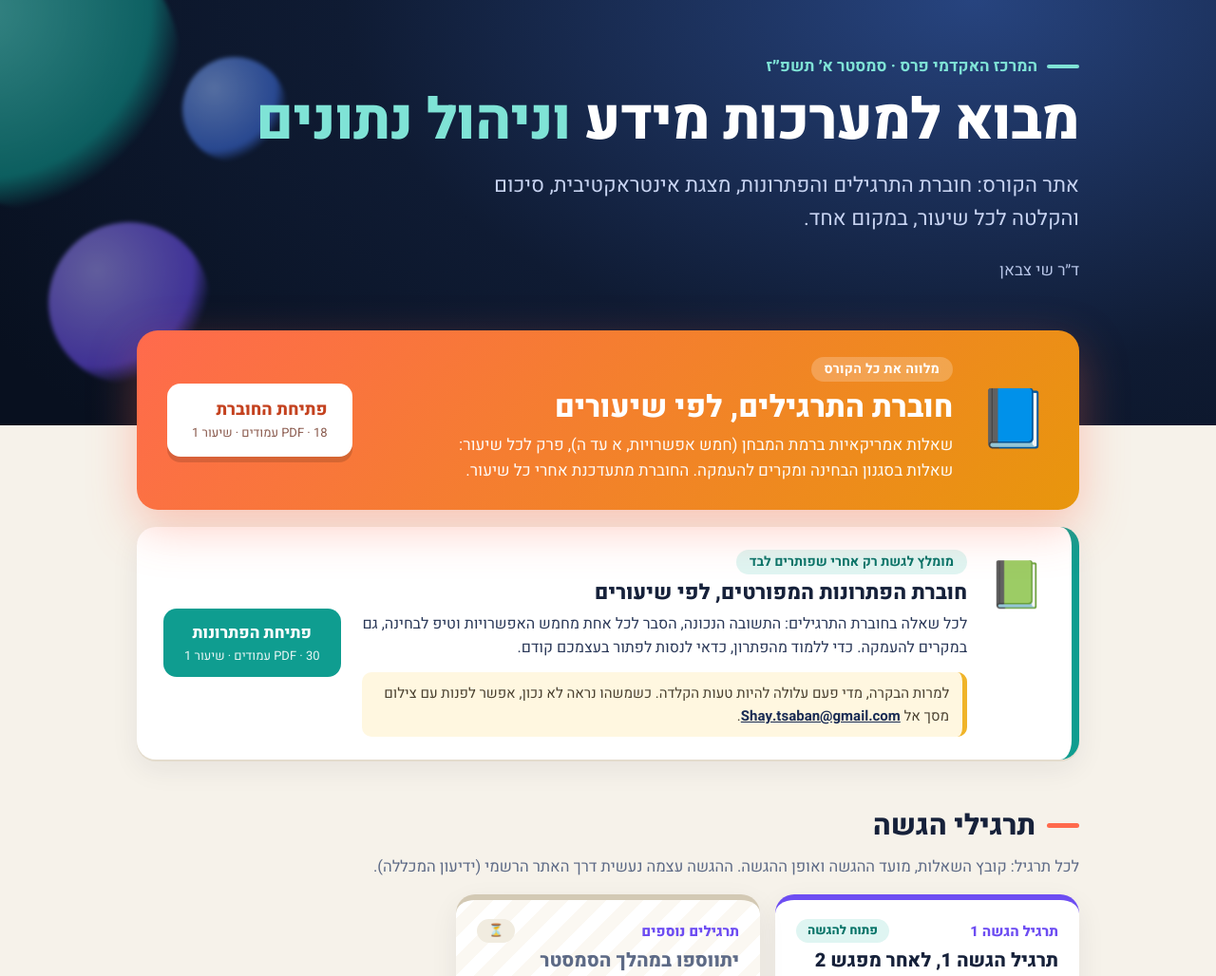
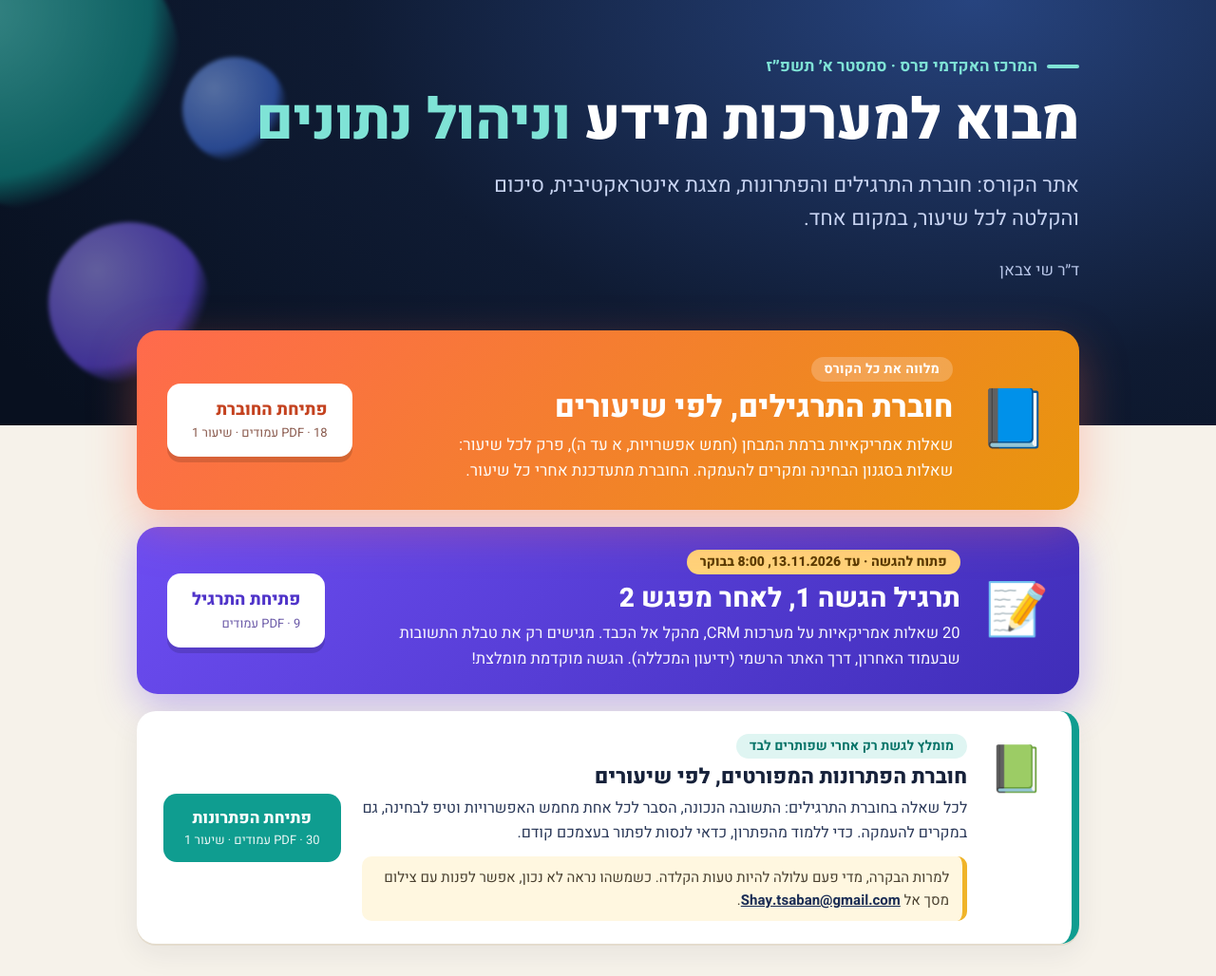
Before and after one commit to shaytsaban/intro-information-systems, a plain HTML site: page index.html in a window 1280 px wide. Shown: the top 1028 px of the page at 95% size. Drawn offline with Linux system fonts and the light colour scheme.

Commit message:
Submission exercise 1: banner at the top of the hub; students submit only the answer table (own last page, name and ID)
Co-Authored-By: Claude Opus 5.5 <noreply@anthropic.com>

```diff
--- a/index.html
+++ b/index.html
@@ -24,6 +24,16 @@ h1 em{font-style:normal;color:#7fe3d6}
 .hero p.lead{font-size:clamp(17px,2.4vw,22px);color:#c8d4f2;max-width:680px;margin-top:16px}
 .meta{margin-top:22px;color:#b8c6e8;font-size:17px}
 
+
+/* submission banner */
+.subm{margin-top:18px;background:linear-gradient(135deg,#6d4df2,#3f2db8);color:#fff;border-radius:22px;padding:24px 32px;display:flex;gap:26px;align-items:center;box-shadow:0 14px 40px rgba(109,77,242,.35);text-decoration:none}
+.subm .ic{font-size:54px;flex:none}
+.subm .tag{display:inline-block;background:#ffd37a;color:#5a3b00;border-radius:99px;padding:2px 14px;font-weight:800;font-size:14px}
+.subm h2{font-size:clamp(21px,3vw,28px);line-height:1.25;margin:8px 0 6px;font-weight:800}
+.subm p{font-size:16.5px;opacity:.96;max-width:600px}
+.subm .btn{margin-right:auto;flex:none;background:#fff;color:#4f33c9;font-weight:800;font-size:18px;padding:14px 26px;border-radius:14px;box-shadow:0 6px 0 rgba(0,0,0,.14)}
+.subm .btn small{display:block;font-weight:500;font-size:13px;color:#6b5aa8}
+@media(max-width:760px){.subm{flex-direction:column;align-items:flex-start;padding:22px}}
 /* booklet banner */
 .booklet{position:relative;margin-top:-100px;background:linear-gradient(135deg,var(--coral),#e8960c);color:#fff;border-radius:22px;padding:28px 32px;display:flex;gap:26px;align-items:center;box-shadow:0 18px 50px rgba(255,106,77,.35)}
 .booklet .ic{font-size:60px;flex:none}
@@ -148,6 +158,16 @@ footer{margin-top:60px;background:var(--navy);color:#c8d4f2;padding:40px 0}
       <p>שאלות אמריקאיות ברמת המבחן (חמש אפשרויות, א עד ה), פרק לכל שיעור: שאלות בסגנון הבחינה ומקרים להעמקה. החוברת מתעדכנת אחרי כל שיעור.</p>
     </div>
     <span class="btn">פתיחת החוברת<small>PDF · 18 עמודים · שיעור 1</small></span>
+  </a>
+
+  <a class="subm" href="materials/assignments/assignment-1.pdf" target="_blank" rel="noopener" aria-label="פתיחת תרגיל הגשה 1">
+    <div class="ic">📝</div>
+    <div>
+      <span class="tag">פתוח להגשה · עד 13.11.2026, 8:00 בבוקר</span>
+      <h2>תרגיל הגשה 1, לאחר מפגש 2</h2>
+      <p>20 שאלות אמריקאיות על מערכות <span dir="ltr">CRM</span>, מהקל אל הכבד. מגישים רק את טבלת התשובות שבעמוד האחרון, דרך האתר הרשמי (ידיעון המכללה). הגשה מוקדמת מומלצת!</p>
+    </div>
+    <span class="btn">פתיחת התרגיל<small>PDF · 9 עמודים</small></span>
   </a>
 
   <div class="solutions">
@@ -280,7 +300,7 @@ footer{margin-top:60px;background:var(--navy);color:#c8d4f2;padding:40px 0}
       <div class="todo">
         <h4>📝 מה עושים השבוע <span class="nosub">תרגיל הגשה 1 · עד 13.11.2026, 8:00</span></h4>
         <ol>
-          <li><b>להגיש את <a href="materials/assignments/assignment-1.pdf" target="_blank" rel="noopener">תרגיל הגשה 1</a></b> (PDF, 20 שאלות) דרך האתר הרשמי (ידיעון המכללה), עד 13.11.2026 בשעה 8:00 בבוקר. הגשה מוקדמת מומלצת!</li>
+          <li><b>להגיש את <a href="materials/assignments/assignment-1.pdf" target="_blank" rel="noopener">תרגיל הגשה 1</a></b> (PDF, 20 שאלות). מגישים רק את טבלת התשובות שבעמוד האחרון, דרך האתר הרשמי (ידיעון המכללה), עד 13.11.2026 בשעה 8:00 בבוקר. הגשה מוקדמת מומלצת!</li>
           <li>לקרוא את סיכום שיעור 2, ולוודא שכל מושג במילון ברור.</li>
           <li>במצגת, משחקי הזיהוי: ״איזו זרוע?״ (שקף 33), ״חם או קר?״ (שקף 42), ״איזה סוג?״ (שקף 53) וסבב ״נכון או לא נכון״ (שקף 69).</li>
           <li>במצגת: 24 שאלות התרגול (שקף 67), חדר הבריחה (שקף 71) והסקר (שקף 72). הפתרון לכל אפשרות מופיע גם בסיכום.</li>
@@ -320,7 +340,7 @@ var RECORDINGS = {
 };
 /* תרגילי הגשה: הפרק הוסר מהדף כל עוד אין הגשה. כשתרגיל מתפרסם, מחזירים את section#assignments עם div#asglist, וממלאים title, due ו-link. */
 var ASSIGNMENTS = [
-  {n:1, title:"תרגיל הגשה 1, לאחר מפגש 2", topic:"20 שאלות אמריקאיות על מערכות CRM, מהקל אל הכבד, ושאלת הסקה אחת. הגשה דרך האתר הרשמי (ידיעון המכללה). הגשה מוקדמת מומלצת!", due:"13.11.2026 בשעה 8:00 בבוקר", link:"materials/assignments/assignment-1.pdf"}
+  {n:1, title:"תרגיל הגשה 1, לאחר מפגש 2", topic:"20 שאלות אמריקאיות על מערכות CRM, מהקל אל הכבד, ושאלת הסקה אחת. מגישים רק את טבלת התשובות שבעמוד האחרון, דרך האתר הרשמי (ידיעון המכללה). הגשה מוקדמת מומלצת!", due:"13.11.2026 בשעה 8:00 בבוקר", link:"materials/assignments/assignment-1.pdf"}
 ];
 (function(){
   var box=document.getElementById('asglist'); if(!box) return;
```
Also changed, not shown: 1 other file.
